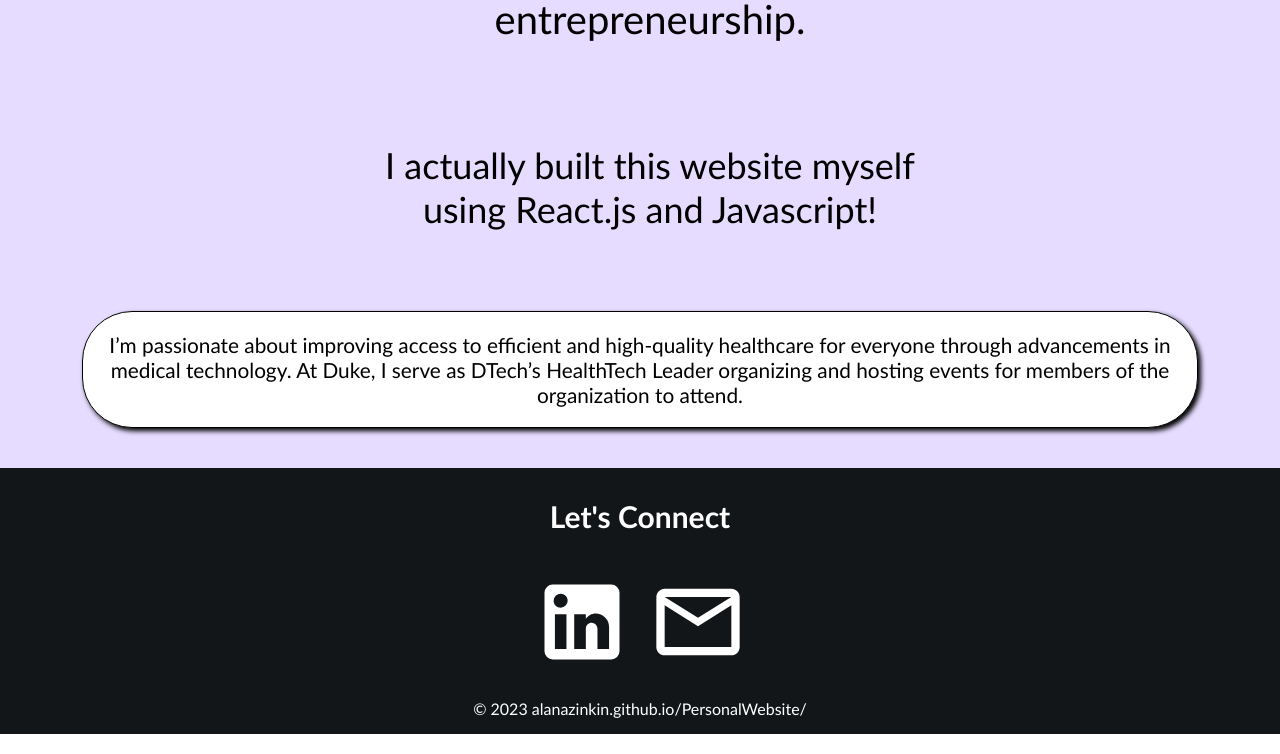
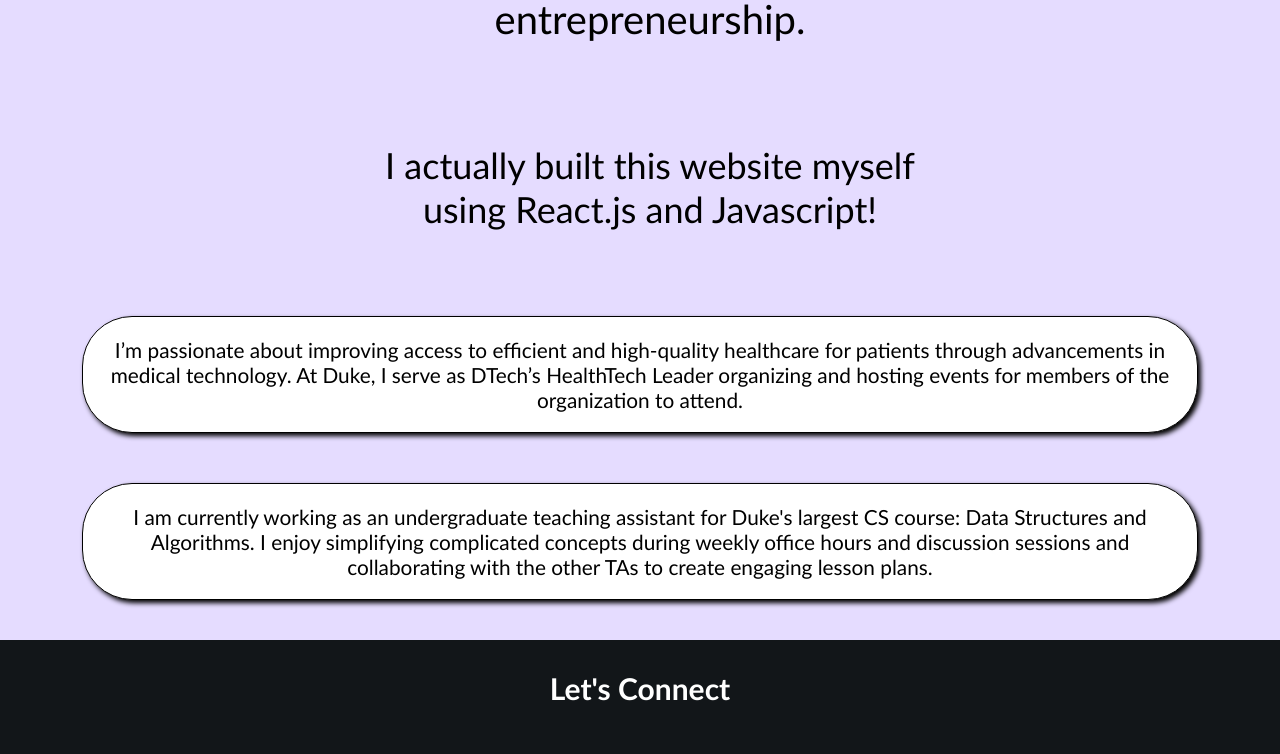
Before and after one commit to alanazinkin/PersonalWebsite, a React (Create React App) app in the folder myfirstreactapp/: page / in a window 1280 px wide. Shown: the part 813-1567 px from the top of the page. Built offline with nearby package versions, Linux system fonts and the light colour scheme.

Commit message:
completed website

```diff
--- a/myfirstreactapp/src/pages/About.js
+++ b/myfirstreactapp/src/pages/About.js
@@ -17,10 +17,9 @@ function About() {
         personal projects, such as this website!</p>
         <p className='aboutmep4'>I was raised on Long Island, New York, and
          only recently moved to North Carolina to attend Duke. When I’m not typing away at a computer or prototyping
-          in Figma, you can find me working as a tennis instructor, teaching
-          both children and adults, traveling (I most recently visited Iceland!),
+          in Figma, you can find me working as a tennis instructor, traveling (I most recently visited Iceland!),
           eating ice cream, learning how to cook a new vegetarian recipe,
-          relaxing with family and friends, or spending time outside somewhere sunny!
+          relaxing with family and friends, or taking a walk while listening to a podcast!
 
 
         </p>
--- a/myfirstreactapp/src/pages/Home.js
+++ b/myfirstreactapp/src/pages/Home.js
@@ -9,14 +9,17 @@ function Home() {
           <img className='headshot' src={headshot} alt='img unavailable at this time'/>
           <div className='box2'>
           <h1>Hey there! I’m Alana Zinkin, a sophomore at Duke University
-             with a passion for computer science and innovation and entrepreneurship.</h1>
+             exploring computer science and innovation and entrepreneurship.</h1>
 
           <h2>I actually built this website myself using React.js and Javascript!</h2>
           </div>
 
             <p className='p1'>I’m passionate about improving access to efficient and high-quality healthcare
-             for everyone through advancements in medical technology. At Duke, I serve as DTech’s HealthTech
+             for patients through advancements in medical technology. At Duke, I serve as DTech’s HealthTech
               Leader organizing and hosting events for members of the organization to attend. </p>
+            <p className='p2'>I am currently working as an undergraduate teaching assistant for Duke's largest CS course: Data
+             Structures and Algorithms. I enjoy simplifying complicated concepts during weekly office
+              hours and discussion sessions and collaborating with the other TAs to create engaging lesson plans.</p>
 
         </div>
 
--- a/myfirstreactapp/src/pages/Projects.js
+++ b/myfirstreactapp/src/pages/Projects.js
@@ -16,7 +16,7 @@ function Projects() {
                 to take control of their health. Users can optimize their nutrition,
                 mindfulness, sleep, exercise and manage stress with evidence-based data.
                 They may also post questions to a public forum to be answered by
-                medical professionals.
+                medical professionals. She is currently in the process of translating the mobile app into a website.
                 </p>
                 </div>
                 <a href='https://apps.apple.com/us/app/mind-over-matter/id1567325435' target="_blank" rel="noopener noreferrer">
@@ -30,10 +30,10 @@ function Projects() {
                 <div className='columnStack3'>
                 <p className="text3">Alana's Personal Website</p>
                 <p className='paragraph3'>
-                Using React and javascript, Alana built and designed this website from scratch,
-                 self-teaching herself as she went. Alana applied the knowledge she acquired during
+                Using React.js and javascript, Alana built and designed this website from scratch,
+                 teaching herself as she went. Alana applied the knowledge she acquired during
                   her time in Silicon Valley, California, to prototype the website in Figma, and
-                  realize her design by applying React. She opted for a simple, minimalist design,
+                  realize her design by learning the React framework. She opted for a simple, minimalist design,
                   allowing the information on the site to pop. She is still updating her website
                   reguarly, and continuing to learn new React and javascript techniques.
                 </p>
@@ -45,16 +45,14 @@ function Projects() {
             <div className="rectangle2">
                 <div className='columnStack2'>
                 <p className="text2">AP 2-D Portfolio</p>
-                <p className='paragraph2'>Alana worked throughout my senior year of high school
+                <p className='paragraph2'>Alana worked throughout her senior year of high school
                 conducting a sustained 2-D photography-based investigation guided primarily
                 by the question: "Why do humans feel trapped and how can they escape emotional,
                  physical, and spiritual confinement?" The portfolio was awarded a score of 5.</p>
-                 <p className='paragraph21'>Her sustained investigation was guided by the question,
-                "Why do humans feel trapped, and how can they escape emotional, physical, and
-                spiritual confinement?" Additionally, her portfolio analyzes, "What is the
+                 <p className='paragraph21'>Additionally, her portfolio analyzes, "What is the
                 difference between physical confinement and mental imprisonment?" Feeling trapped
-                in an environment, relationship, or situation can be overwhelming and isolating.
-                Nonetheless, she also investigated the strategies used to escape confinement and
+                in an environment, relationship, or situation can be overwhelming and isolating, but
+                she also investigated the various strategies used to escape confinement and
                 the symbols that can guide us.</p>
                 </div>
                 <a href={PortfolioPDF} target="_blank" rel="noopener noreferrer">
--- a/myfirstreactapp/src/styles/Home.css
+++ b/myfirstreactapp/src/styles/Home.css
@@ -33,6 +33,18 @@ h2 {
     font-size: 1.3rem;
     margin-right: 5%;
     margin-left: 5%;
+    margin-top: 55px;
+    border: 1px solid #000000;
+    padding: 20px;
+    border-radius: 50px;
+    background-color: rgb(255, 255, 255);
+    box-shadow: 3px 3px 5px rgb(0, 0, 0);
+}
+.p2{
+    position: relative;
+    font-size: 1.3rem;
+    margin-right: 5%;
+    margin-left: 5%;
     margin-top: 50px;
     border: 1px solid #000000;
     padding: 20px;
@@ -55,7 +67,8 @@ h2 {
 @media (max-width: 1200px) {
     h1,
     h2,
-    .p1 {
+    .p1,
+    .p2 {
         max-width: 100%; /* Remove the maximum width for smaller screens */
         margin-left: 10px;
     }
@@ -76,6 +89,11 @@ h2 {
         margin-right: 10px;
         margin-top: 20px;
     }
+    .p2{
+        font-size: 1.75rem;
+        margin-right: 10px;
+        margin-top: 20px;
+    }
 
     .headshot {
         max-width: 100%;
```
Also changed, not shown: 2 other files (tests, documents, lock files or other folders).
